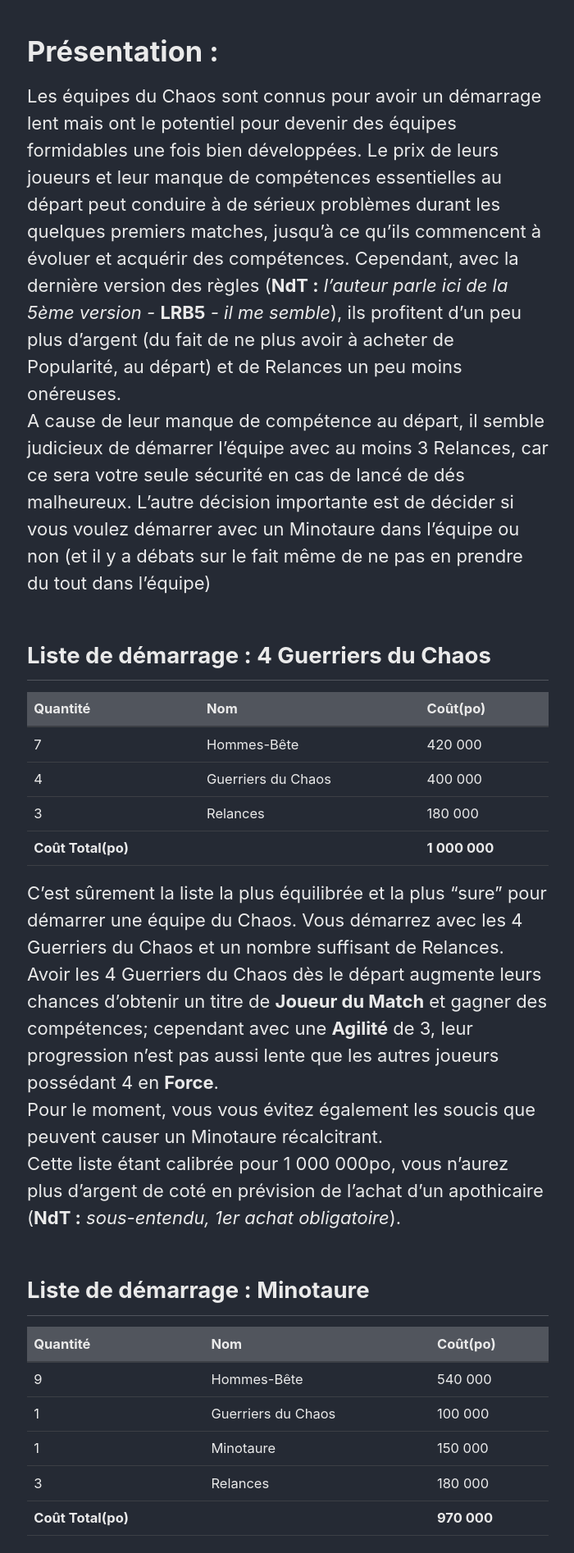
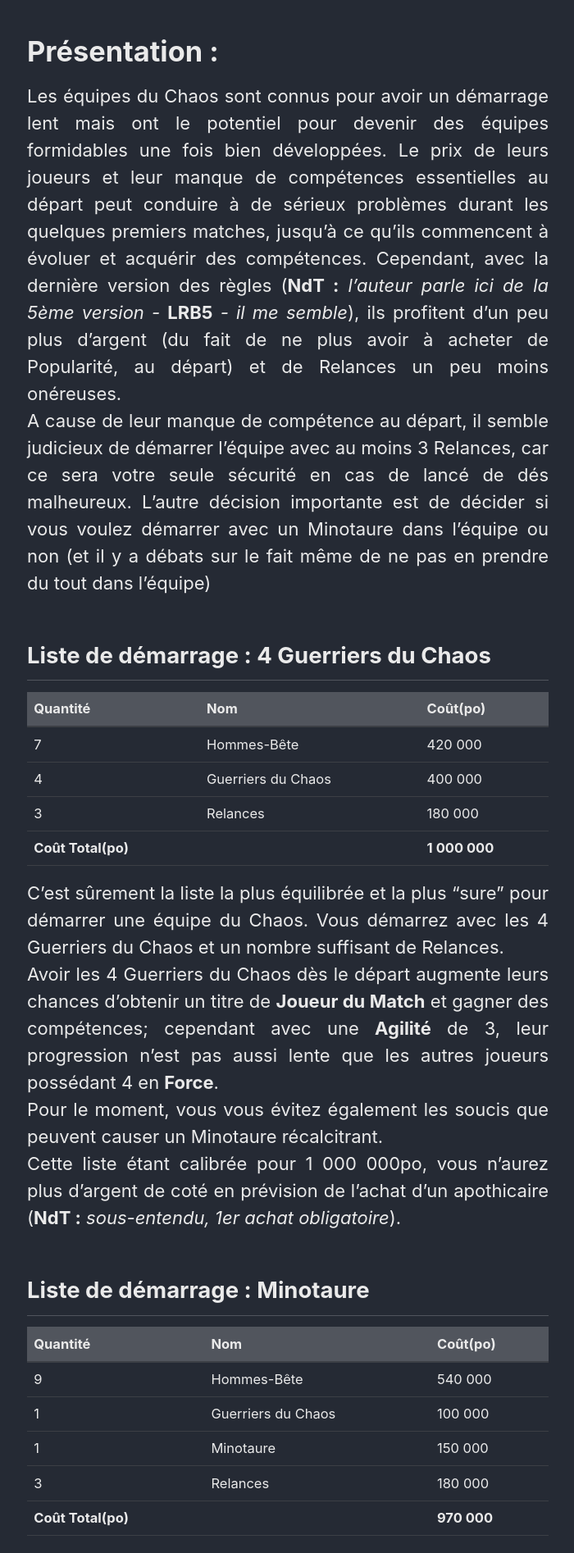
Before and after one commit to kaptain-kavern/traductionbloodbowl, a Jekyll site: the page built from _trad/bbtactics/listes_demarrage_1000TV/Chaos.md, in a window 1280 px wide. Shown: the part 392-2286 px from the top of the page at 82% size, without its empty margins (289-989 px from the left). Built offline with Jekyll 4.4.1, drawn with Linux system fonts in a browser that asks for light colours; comment, search, counter and statistics services are not loaded.

Commit message:
texte justifié

```diff
--- a/_trad/bbtactics/listes_demarrage_1000TV/Chaos.md
+++ b/_trad/bbtactics/listes_demarrage_1000TV/Chaos.md
@@ -10,6 +10,7 @@ header:
 
 Les équipes du Chaos sont connus pour avoir un démarrage lent mais ont le potentiel pour devenir des équipes formidables une fois bien développées. Le prix de leurs joueurs et leur manque de compétences essentielles au départ peut conduire à de sérieux problèmes durant les quelques premiers matches, jusqu’à ce qu'ils commencent à évoluer et acquérir des compétences. Cependant, avec la dernière version des règles (**NdT :** *l'auteur parle ici de la 5ème version -* **LRB5** *- il me semble*), ils profitent d'un peu plus d'argent (du fait de ne plus avoir à acheter de Popularité, au départ) et de Relances un peu moins onéreuses.
 A cause de leur manque de compétence au départ, il semble judicieux de démarrer l'équipe avec au moins 3 Relances, car ce sera votre seule sécurité en cas de lancé de dés malheureux. L'autre décision importante est de décider si vous voulez démarrer avec un Minotaure dans l'équipe ou non (et il y a débats sur le fait même de ne pas en prendre du tout dans l'équipe)
+{: .text-justify}
 
 ## Liste de démarrage : 4 Guerriers du Chaos
 
@@ -24,6 +25,7 @@ C'est sûrement la liste la plus équilibrée et la plus "sure" pour démarrer u
 Avoir les 4 Guerriers du Chaos dès le départ augmente leurs chances d'obtenir un titre de **Joueur du Match** et gagner des compétences; cependant avec une **Agilité** de 3, leur progression n'est pas aussi lente que les autres joueurs possédant 4 en **Force**.
 Pour le moment, vous vous évitez également les soucis que peuvent causer un Minotaure récalcitrant.
 Cette liste étant calibrée pour 1 000 000po, vous n'aurez plus d'argent de coté en prévision de l'achat d'un apothicaire (**NdT :** *sous-entendu, 1er achat obligatoire*).
+{: .text-justify}
 
 ## Liste de démarrage : Minotaure
 
@@ -38,6 +40,7 @@ Cette liste étant calibrée pour 1 000 000po, vous n'aurez plus d'argent de cot
 Cette liste inclut le Minotaure dès le départ, lui laissant plus de matches pour commencer à gagner des **Points de Star Player**; tout en vous laissant quand même 3 Relances. Cela signifie par contre que vous ne pouvez vous permettre d'aligner qu'un seul Guerrier du Chaos, donc globalement votre puissance d'attaque s'en retrouve diminuée.
 Vous avez tout de même le luxe de garder 30 000po en banque pour l'achat d'un Apothicaire, vous laissant de grandes chances de l'avoir dès le prochain match.
 Une autre possibilité est de laisser tomber le Guerrier du Chaos pour un 10ème Hommes-Bête et démarrer avec l'Apothicaire et 20 000po en banque. Ceci peux servir à garder un peu de cash au cas où le Minotaure se fait tuer ou sérieusement blesser.
+{: .text-justify}
 
 ## Liste de démarrage : 4 Relances
 
@@ -49,6 +52,7 @@ Une autre possibilité est de laisser tomber le Guerrier du Chaos pour un 10ème
 **Coût Total(po)** |   |  **980 000**
 
 *I always like to include reroll heavy options and seeing how Chaos do rely on rerolls early in their development you can give this option some consideration. Obviously there are drawbacks and for a Chaos starting team this means only being able to afford two Chaos Warriors. Whilst your overall strength is lower you will save money saving up for more Warriors compared to rerolls and having four rerolls can speed up development of your players. You also get 20k banked towards your Apothecary, with the flexibility of horns on all the Beastmen I favour this line-up. In shorter leagues it may not be quite so effective as long term ones though.*
+{: .text-justify}
 
 
 
@@ -63,7 +67,9 @@ Une autre possibilité est de laisser tomber le Guerrier du Chaos pour un 10ème
 **Coût Total(po)** |   |  **990 000**
 
 *The last main choice is to go light on rerolls and really front load your team with all the strong players. I don’t like this choice due to the lack of core skills the team starts with, that doesn’t mean that it can’t work though. An early death before you get an Apothecary can be costly as well. There is an option to swap the Minotaur for the fourth Chaos Warrior and then you can afford to start with an Apothecary as well. Either of those options will leave you for 10k in the treasury to put towards whatever you choose to purchase next.*
+{: .text-justify}
 
 
 # En résumé :
 *The starting roster for a Chaos team offers you a few options, and I’ve pointed out what you should consider, along with the advantages and disadvantages of each option. The other things to consider are the length of the league you are playing in and also the other races you will be facing. If you are playing in a fairly bash heavy environment, then getting more stronger players to start with could be useful for example. If you are stuck though, you can’t really go wrong with the first option.*
+{: .text-justify}
```
